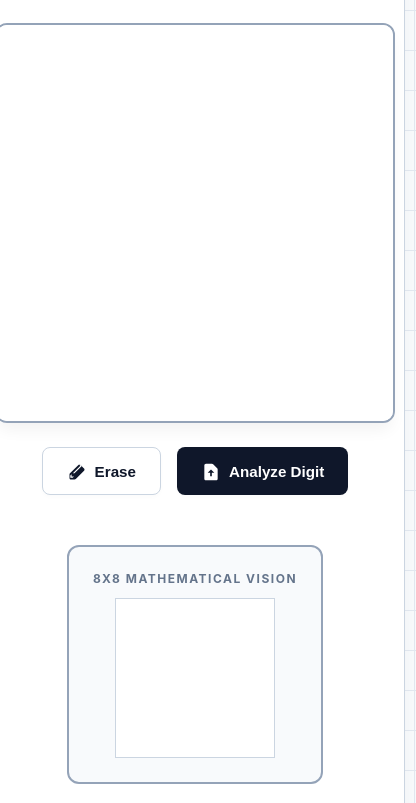
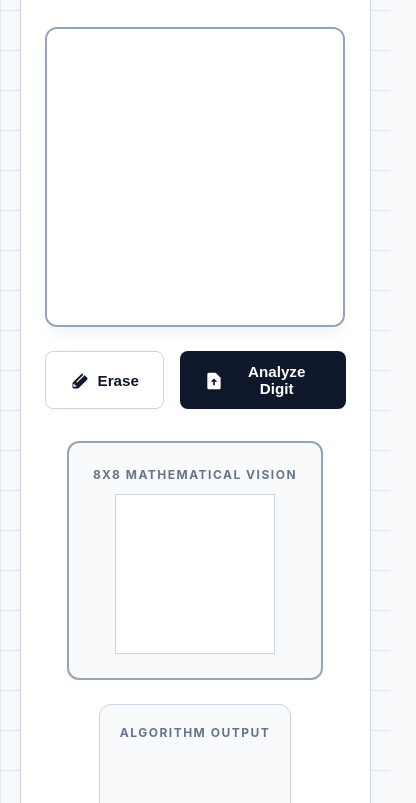
Before and after one commit to AdityaKB7/digit_recognition, a plain HTML site: page public/index.html in a window 390 px wide. Shown: the part 150-953 px from the top of the page, 416 px wide, since content can reach past the window. Drawn offline with Linux system fonts and the light colour scheme.

Commit message:
Update index.html

```diff
--- a/public/index.html
+++ b/public/index.html
@@ -264,11 +264,18 @@
             .workspace-grid {
                 flex-direction: column;
                 align-items: center;
+                gap: 32px;
             }
 
             .app-card {
-                padding: 20px;
+                padding: 24px;
                 margin: 20px auto;
+                width: 90%; /* Creates a perfect, balanced bezel gap */
+            }
+
+            /* Visually shrink the canvas so it physically fits on a phone screen */
+            .canvas-wrapper {
+                --canvas-size: 300px;
             }
 
             .left-panel, .right-panel {
```
